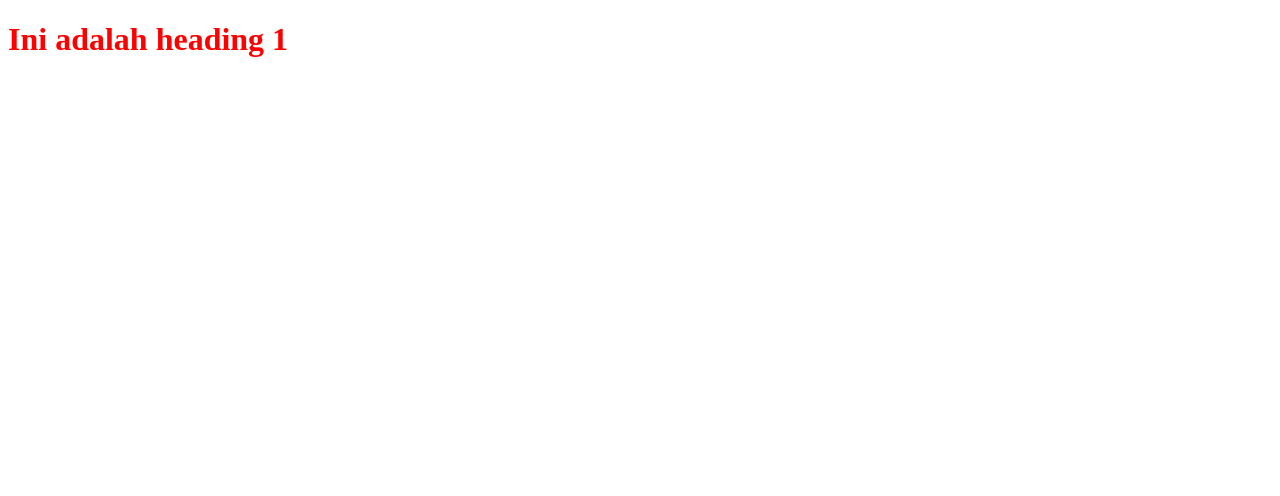
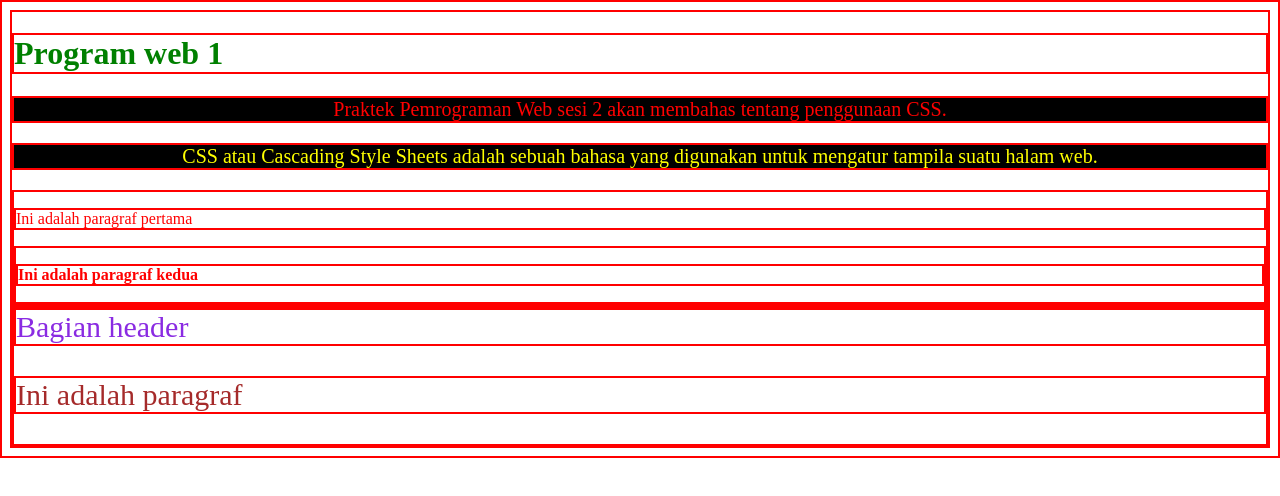
Before and after one commit to Zananaa/Praktikum_Web01_Sesi2, a plain HTML site: page eksternal.html in a window 1280 px wide. Drawn offline with Linux system fonts and the light colour scheme.

Commit message:
Box Model

```diff
--- a/eksternal.html
+++ b/eksternal.html
@@ -6,8 +6,74 @@
     <meta name="viewport" content="width=device-width, initial-scale=1.0">
     <link rel="stylesheet" href="style.css">
     <title>Document</title>
+    <style>
+    * {
+        color: blue;
+        border: 2px solid red;
+    }
+
+
+    h1 {
+                color: green;}
+            .teks-merah{
+                font-size: 20px;
+                text-align: center;
+                background-color: black;
+                color: red;
+            }
+
+            #teks-kuning{
+                font-size: 20px;
+                text-align: center;
+                background-color: black;
+                color: yellow;
+            }
+            .teks-merah{
+                color: red;
+            }
+
+            #teks-kuning{
+                color: yellow;
+            }
+            div p{
+                color: red;
+            }
+
+            div > div > p{
+                font-weight: bold;
+            }
+
+            .subbagian{
+                font-size: 30px;
+            }
+
+            .subbagian.header{
+                color: blueviolet;
+            }
+
+            .subbagian#teks{
+                color: brown;
+            }
+
+            p:hover{
+                background-color: aqua;
+            }
+    </style>
 </head>
 <body>
-   <h1>Ini adalah heading 1</h1>
+    <h1>Program web 1</h1>
+    <p class="teks-merah">Praktek Pemrograman Web sesi 2 akan membahas tentang penggunaan CSS.</p>
+    <p id="teks-kuning">CSS atau Cascading Style Sheets adalah sebuah bahasa yang digunakan untuk mengatur tampila suatu halam web.</p>
+    <div>
+        <p>Ini adalah paragraf pertama</p>
+        <div>
+            <p>Ini adalah paragraf kedua</p>
+        </div>
+    </div>
+
+    <div>
+        <div class="subbagian header">Bagian header</div>
+        <p class="subbagian"  id="teks">Ini adalah paragraf</p>
+    </div>
 </body>
 </html>
```
